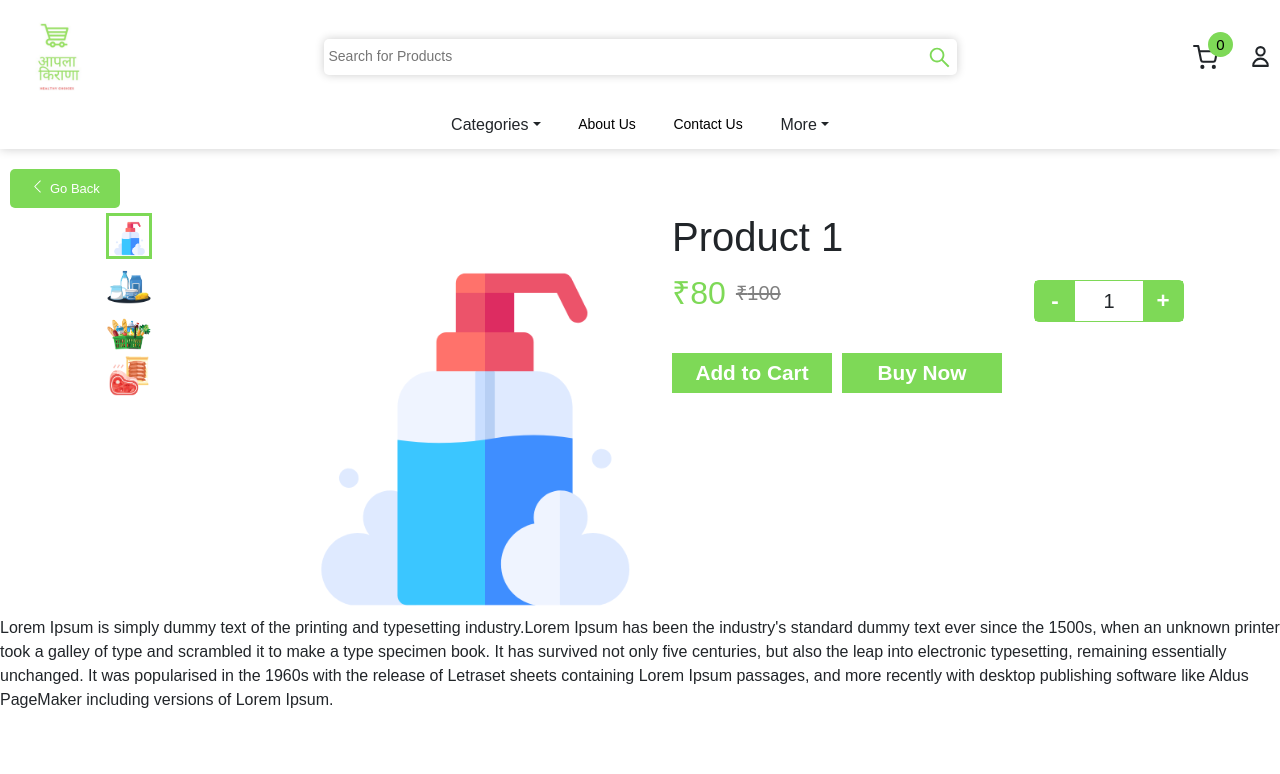
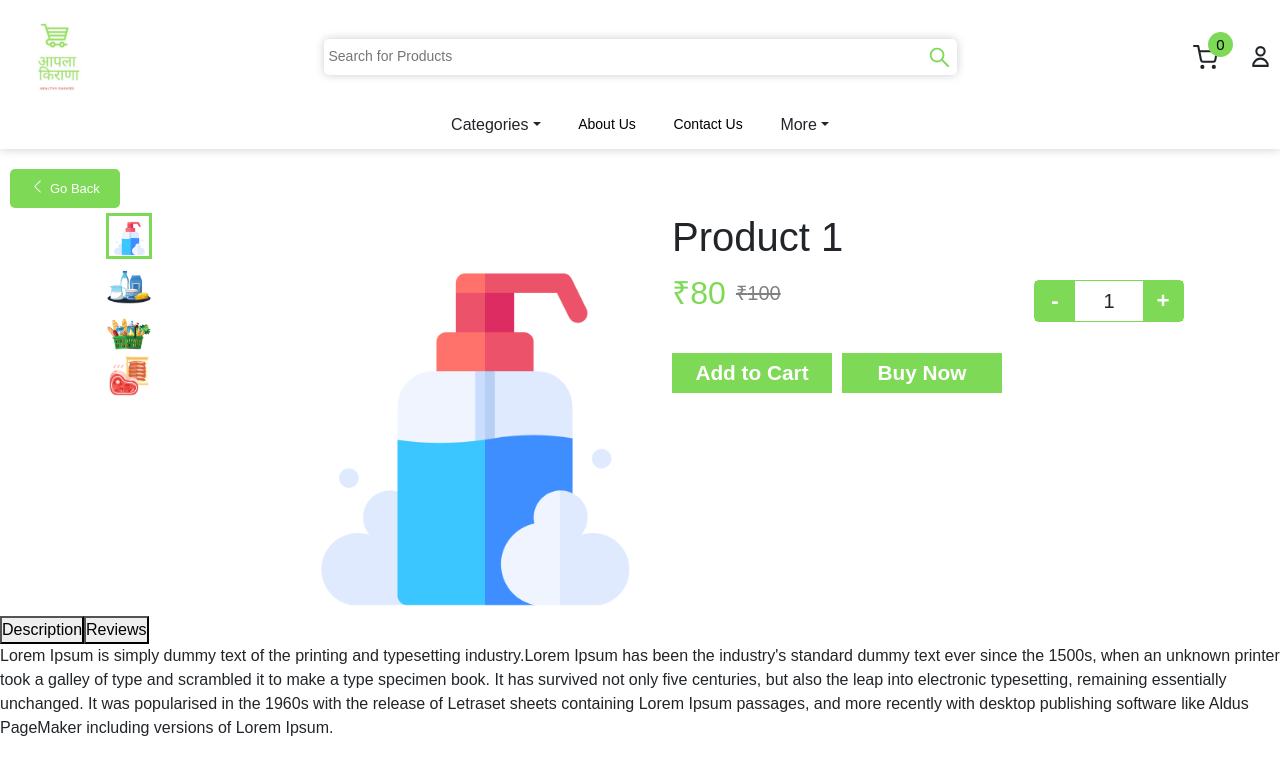
Before and after one commit to allenlopes/AaplaKirana, a React (Create React App) app: page /product/1 in a window 1280 px wide. Shown: the top 774 px of the page. Built offline with nearby package versions, Linux system fonts and the light colour scheme.

Commit message:
In src/pages/Product/ProductPage.js file modified

```diff
--- a/src/pages/Product/ProductPage.js
+++ b/src/pages/Product/ProductPage.js
@@ -207,6 +207,18 @@ const ProductPage = () => {
       <div className='pc2'>
         {
           showreview ?
+          <div className='tabs'>
+            <button className='inactive'> Description </button>
+            <button className='active'> Reviews </button>
+          </div>
+          :
+          <div className='tabs'>
+            <button className='active'> Description </button>
+            <button className='inactive'> Reviews </button>
+          </div>
+        }
+        {
+          showreview ?
           <div> Review Section </div>
           :
           <p className='desc'>
```
